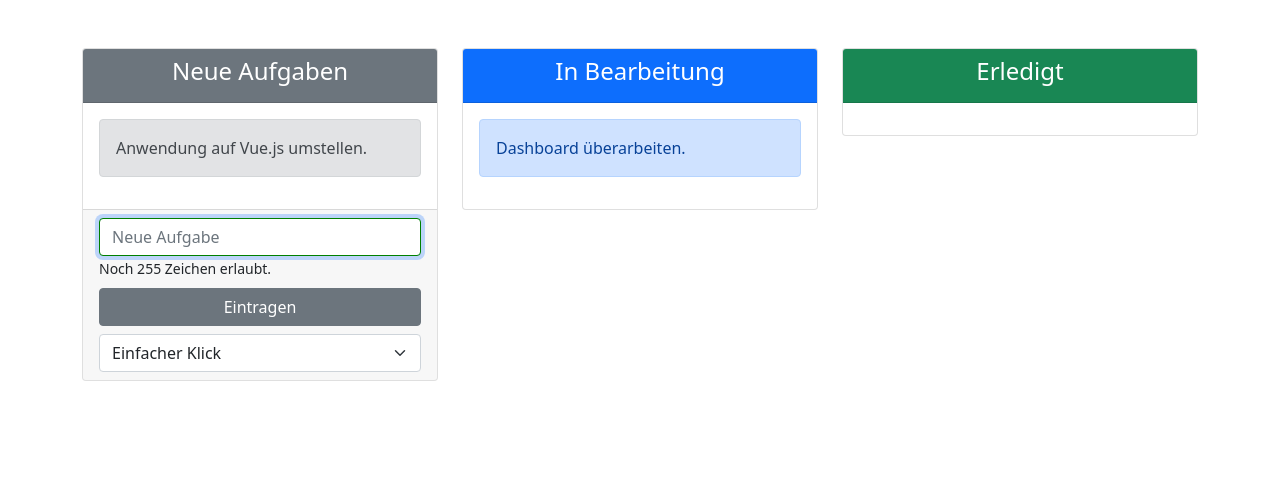
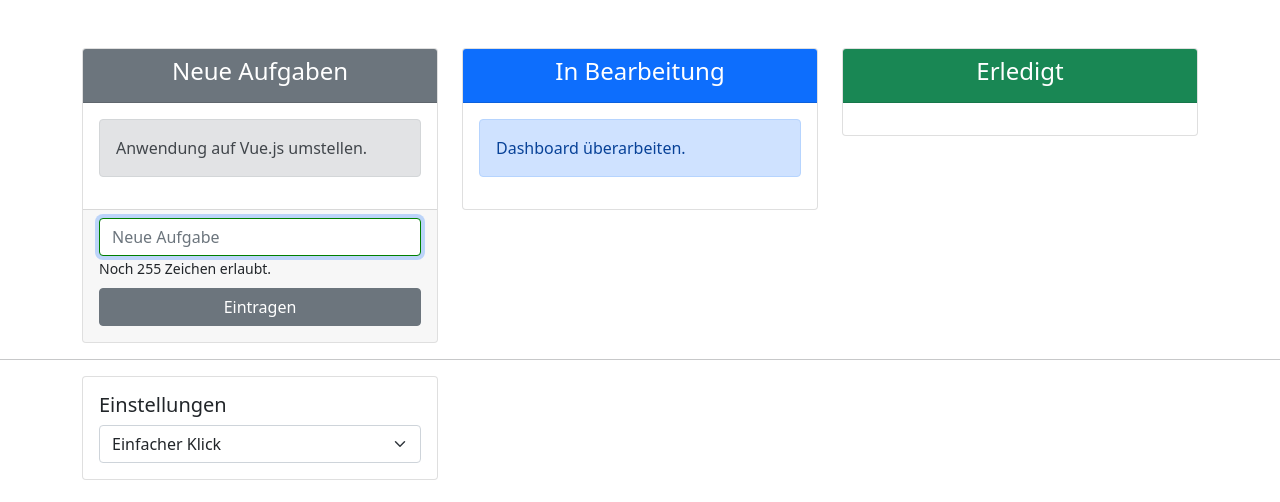
Before and after one commit to cf1887/VueJS_Code, a Vue app in the folder 04_kanban-board/: page / in a window 1280 px wide. Shown: the top 502 px of the page. Built offline with nearby package versions, Linux system fonts and the light colour scheme.

Commit message:
04_kanban-board: Teleport-Tag verwenden (sehr selten und nicht empfohlen)

```diff
--- a/04_kanban-board/public/index.html
+++ b/04_kanban-board/public/index.html
@@ -12,6 +12,18 @@
       <strong>We're sorry but <%= htmlWebpackPlugin.options.title %> doesn't work properly without JavaScript enabled. Please enable it to continue.</strong>
     </noscript>
     <div id="app"></div>
+    <hr>
+    <div class="container">
+      <div class="row">
+        <div class="col-4">
+          <div class="card">
+            <div class="card-body" id="settings">
+              <h5>Einstellungen</h5>
+            </div>
+          </div>
+        </div>
+      </div>
+    </div>
     <!-- built files will be auto injected -->
   </body>
 </html>
--- a/04_kanban-board/src/components/NewTask.vue
+++ b/04_kanban-board/src/components/NewTask.vue
@@ -13,10 +13,12 @@
                 Eintragen
             </button>
         </div>
-        <select class="form-select" v-model="mode">
-            <option value="click">Einfacher Klick</option>
-            <option value="dblclick">Doppelklick</option>
-        </select>
+        <teleport to="#settings">
+            <select class="form-select" v-model="mode">
+                <option value="click">Einfacher Klick</option>
+                <option value="dblclick">Doppelklick</option>
+            </select>
+        </teleport>
     </div>
 </template>
 
```
